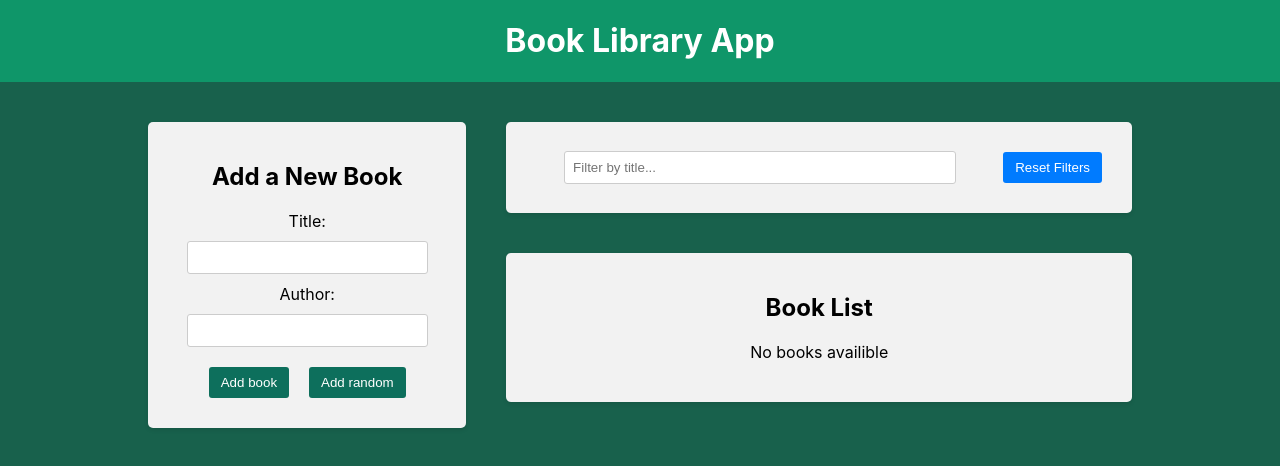
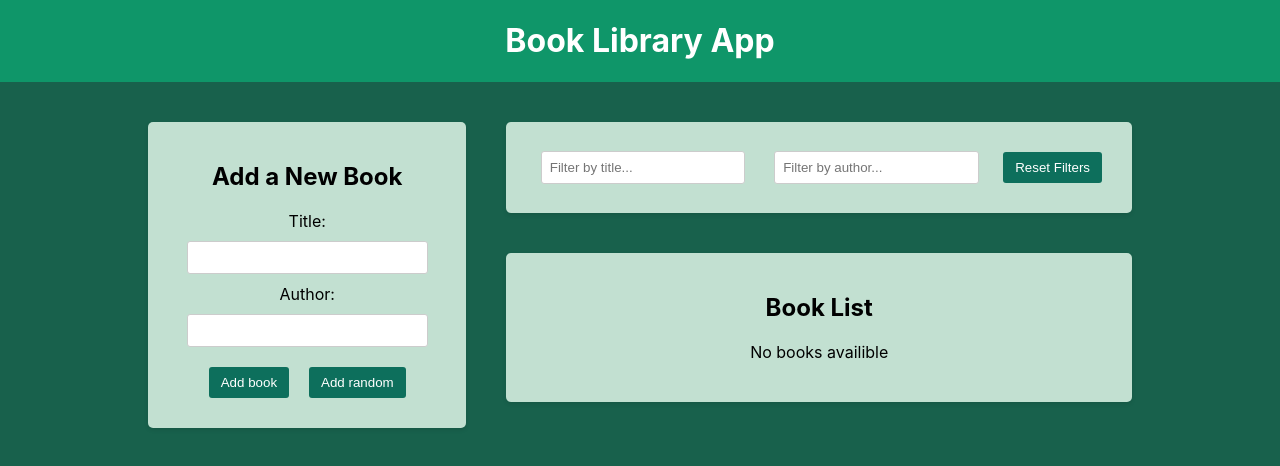
Before and after one commit to flickystyle/book_library_project, a React (Create React App) app in the folder frontend/: page / in a window 1280 px wide. Shown: the top 466 px of the page. Built offline with nearby package versions, Linux system fonts and the light colour scheme.

Commit message:
Add author filter, some style changes

```diff
--- a/frontend/src/App.css
+++ b/frontend/src/App.css
@@ -38,7 +38,7 @@
 .app-block {
   padding: 20px;
   margin: 20px;
-  background-color: #f2f2f2;
+  background-color: #c2e0d1;
   border-radius: 5px;
   box-shadow: 0 2px 4px rgba(0, 0, 0, 0.1);
 }
--- a/frontend/src/components/BookForm/BookForm.css
+++ b/frontend/src/components/BookForm/BookForm.css
@@ -15,6 +15,10 @@
     margin-bottom: 10px;
     border: 1px solid #ccc;
     border-radius: 3px;
+}
+
+.book-form input:focus {
+    outline: 2px solid #0d6f5c;
 }
 
 .book-form button {
--- a/frontend/src/components/BookList/BookList.css
+++ b/frontend/src/components/BookList/BookList.css
@@ -16,17 +16,17 @@
 }
 
 .book-list li:nth-child(even) {
-  background-color: #f2f2f2;
+    background-color: #c2e0d1;
 }
 
 .book-list li:hover {
-  background-color: #dbe4f8;
+    background-color: #62D99C;
 }
 
 .book-list button {
     background-color: #fff;
-  color: red;
-  border: 1px solid red;
+    color: #FF3D00;
+    border: 1px solid #FF3D00;
     padding: 8px 12px;
     border-radius: 3px;
     cursor: pointer;
--- a/frontend/src/components/BookList/BookList.jsx
+++ b/frontend/src/components/BookList/BookList.jsx
@@ -1,7 +1,10 @@
 import { BsBookmarkStarFill, BsBookmarkStar } from 'react-icons/bs';
 import { useSelector, useDispatch } from 'react-redux';
 import { deleteBook, toggleFavorite } from '../../redux/books/actionCreators';
-import { selectTitleFilter } from '../../redux/slices/filterSlice';
+import {
+    selectAuthorFilter,
+    selectTitleFilter,
+} from '../../redux/slices/filterSlice';
 import './BookList.css';
 
 const renderBooks = (books, handleDeleteBook, handleToggleFavorite) => {
@@ -35,10 +38,16 @@ const renderBooks = (books, handleDeleteBook, handleToggleFavorite) => {
 const BookList = () => {
     const books = useSelector((state) => state.books);
     const titleFilter = useSelector(selectTitleFilter);
+    const authorFilter = useSelector(selectAuthorFilter);
 
-    const filteredBooks = books.filter(({ title }) => {
-        const match = title.toLowerCase().includes(titleFilter.toLowerCase());
-        return match;
+    const filteredBooks = books.filter(({ title, author }) => {
+        const matchByTitle = title
+            .toLowerCase()
+            .includes(titleFilter.toLowerCase());
+        const matchByAuthor = author
+            .toLowerCase()
+            .includes(authorFilter.toLowerCase());
+        return matchByTitle && matchByAuthor;
     });
     const dispatch = useDispatch();
 
--- a/frontend/src/components/Filter/Filter.css
+++ b/frontend/src/components/Filter/Filter.css
@@ -16,8 +16,12 @@
     border-radius: 3px;
 }
 
+.filter input:focus {
+    outline: 2px solid #0d6f5c;
+}
+
 .filter button {
-  background-color: #007bff;
+    background-color: #0d6f5c;
     color: #fff;
     padding: 8px 12px;
     border: none;
@@ -28,7 +32,7 @@
 }
 
 .filter button:hover {
-  background-color: #0056b3;
+    background-color: #088873;
 }
 
 @media screen and (max-width: 1024px) {
--- a/frontend/src/components/Filter/Filter.jsx
+++ b/frontend/src/components/Filter/Filter.jsx
@@ -1,6 +1,8 @@
 import { useDispatch, useSelector } from 'react-redux';
 import {
     setTitleFilter,
+    setAuthorFilter,
+    selectAuthorFilter,
     selectTitleFilter,
     resetFilters,
 } from '../../redux/slices/filterSlice';
@@ -9,10 +11,20 @@ import './Filter.css';
 const Filter = () => {
     const dispatch = useDispatch();
     const title = useSelector(selectTitleFilter);
+    const author = useSelector(selectAuthorFilter);
 
-    const handleTitle = (e) => {
-        const { value } = e.target;
-        dispatch(setTitleFilter(value));
+    const handleInput = (e) => {
+        const { name, value } = e.target;
+        switch (name) {
+            case 'title':
+                dispatch(setTitleFilter(value));
+                break;
+            case 'author':
+                dispatch(setAuthorFilter(value));
+                break;
+            default:
+                throw new Error('unknown filter');
+        }
     };
 
     const handleResetFilters = () => {
@@ -26,9 +38,18 @@ const Filter = () => {
                     <input
                         type="text"
                         placeholder="Filter by title..."
-                        onChange={handleTitle}
+                        onChange={handleInput}
                         value={title}
                         name="title"
+                    />
+                </div>
+                <div className="filter-group">
+                    <input
+                        type="text"
+                        placeholder="Filter by author..."
+                        onChange={handleInput}
+                        value={author}
+                        name="author"
                     />
                 </div>
                 <button type="button" onClick={handleResetFilters}>
--- a/frontend/src/redux/slices/filterSlice.js
+++ b/frontend/src/redux/slices/filterSlice.js
@@ -2,6 +2,7 @@ import { createSlice } from '@reduxjs/toolkit';
 
 const initialState = {
     title: '',
+    author: '',
 };
 
 const filterSlice = createSlice({
@@ -12,12 +13,18 @@ const filterSlice = createSlice({
             state.title = action.payload;
             // return {...state, title: action.payload}
         },
+        setAuthorFilter: (state, action) => {
+            state.author = action.payload;
+        },
         resetFilters: () => {
             return initialState;
         },
     },
 });
 
-export const { setTitleFilter, resetFilters } = filterSlice.actions;
+export const { setTitleFilter, resetFilters, setAuthorFilter } =
+    filterSlice.actions;
 export const selectTitleFilter = (state) => state.filter.title;
+
+export const selectAuthorFilter = (state) => state.filter.author;
 export default filterSlice.reducer;
```
Lines whose indentation alone changed are shown as unchanged.
